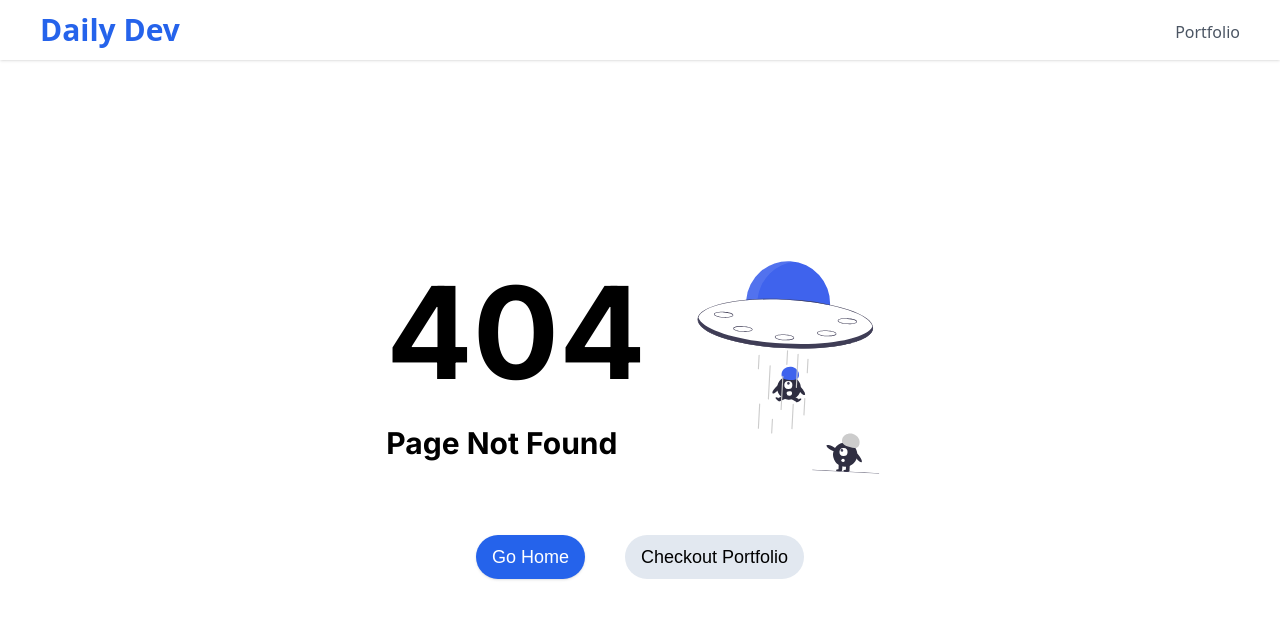
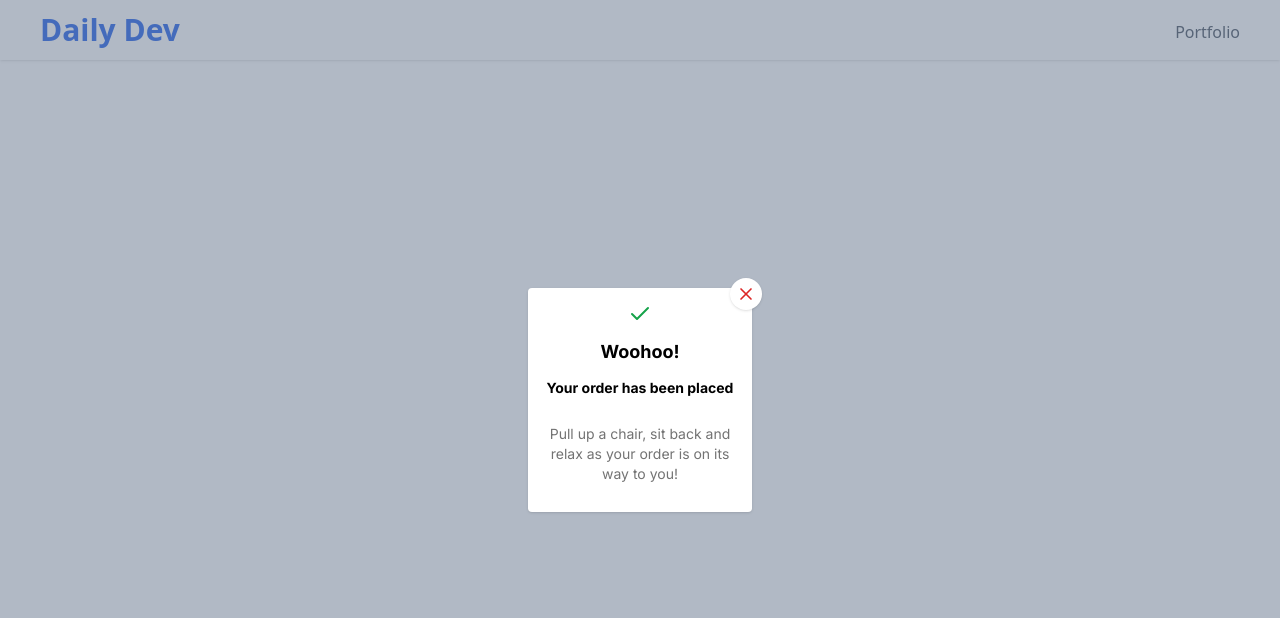
Before and after one commit to sscraigie/daily-ui, a Next.js app: page /day/11 in a window 1280 px wide. Before the commit this address had no page. Shown: the top 618 px of the page. Built offline with nearby package versions, Linux system fonts and the light colour scheme.

Commit message:
Finished day 11

```diff
--- /dev/null
+++ b/src/app/day/11/page-v0.tsx
@@ -0,0 +1,82 @@
+/**
+ * v0 by Vercel.
+ * @see https://v0.dev/t/ZABLHT4vQTu
+ */
+import { Button } from "@/components/ui/button";
+import {
+  PopoverTrigger,
+  PopoverContent,
+  Popover,
+} from "@/components/ui/popover";
+
+export default function Component() {
+  return (
+    <div className="fixed inset-0 flex items-center justify-center bg-gray-500 bg-opacity-50">
+      <Popover>
+        <PopoverTrigger asChild>
+          <Button>Place Order</Button>
+        </PopoverTrigger>
+        <PopoverContent className="relative rounded-lg bg-white p-6 shadow-lg dark:bg-gray-800">
+          <div className="absolute right-[-10px] top-[-10px]">
+            <div>
+              <button
+                className="rounded-full bg-white p-1 text-red-500 dark:bg-gray-800 dark:text-red-400"
+                variant="ghost"
+              >
+                <XIcon className="h-6 w-6" />
+              </button>
+            </div>
+          </div>
+          <div className="flex flex-col items-center space-y-4">
+            <CheckIcon className="h-8 w-8 text-green-500 dark:text-green-400" />
+            <h2 className="text-2xl font-bold">Woohoo!</h2>
+            <h3 className="text-lg font-bold">Your order has been placed</h3>
+            <p className="text-center text-gray-500 dark:text-gray-400">
+              Pull up a chair, sit back and relax as your order is on its way to
+              you!
+            </p>
+          </div>
+        </PopoverContent>
+      </Popover>
+    </div>
+  );
+}
+
+function CheckIcon(props: { className: string }) {
+  return (
+    <svg
+      {...props}
+      xmlns="http://www.w3.org/2000/svg"
+      width="24"
+      height="24"
+      viewBox="0 0 24 24"
+      fill="none"
+      stroke="currentColor"
+      strokeWidth="2"
+      strokeLinecap="round"
+      strokeLinejoin="round"
+    >
+      <polyline points="20 6 9 17 4 12" />
+    </svg>
+  );
+}
+
+function XIcon(props: { className: string }) {
+  return (
+    <svg
+      {...props}
+      xmlns="http://www.w3.org/2000/svg"
+      width="24"
+      height="24"
+      viewBox="0 0 24 24"
+      fill="none"
+      stroke="currentColor"
+      strokeWidth="2"
+      strokeLinecap="round"
+      strokeLinejoin="round"
+    >
+      <path d="M18 6 6 18" />
+      <path d="m6 6 12 12" />
+    </svg>
+  );
+}
--- /dev/null
+++ b/src/app/day/11/page.tsx
@@ -0,0 +1,110 @@
+"use client";
+import Motion from "@/components/Motion";
+import React, { useState } from "react";
+
+// const Popup = (props: {
+//   open: boolean;
+//   setOpen: React.Dispatch<React.SetStateAction<boolean>>;
+// }) => {
+//   return (
+//     <div className="flex h-52 w-52 flex-col items-center justify-center gap-3 rounded bg-white p-2 text-center shadow">
+//       <div className="absolute right-[-10px] top-[-10px]">
+//         <button
+//           onClick={() => {
+//             props.setOpen(!open);
+//           }}
+//           className="rounded-full border-none text-red-600 shadow"
+//         >
+//           <XIcon />
+//         </button>
+//       </div>
+//       <CheckIcon className="text-green-600" />
+//       <b className="text-lg">Woohoo!</b>
+//       <b className="text-sm">Your order has been placed</b>
+//       <p className="text-sm text-neutral-500">
+//         Pull up a chair, sit back and relax as your order is on its way to you!
+//       </p>
+//     </div>
+//   );
+// };
+
+const Page = () => {
+  const [open, setOpen] = useState<boolean>(true);
+  return (
+    <div className="flex h-full w-full items-center justify-center">
+      <button
+        onClick={() => setOpen(!open)}
+        className="rounded-lg bg-neutral-900 p-2 px-4 text-lg text-white  hover:scale-105 hover:bg-neutral-700"
+      >
+        Place Order
+      </button>
+      {open && (
+        <Motion
+          duration={0.25}
+          className="absolute top-0 z-10 flex h-full w-full items-center justify-center  bg-slate-500 bg-opacity-50 transition-all ease-in-out"
+        >
+          <div className="relative flex h-52 w-52 flex-col items-center justify-center gap-3 rounded bg-white p-2 text-center shadow">
+            <div className="absolute right-[-10px] top-[-10px]">
+              <button
+                onClick={() => {
+                  setOpen(!open);
+                }}
+                className="flex h-8 w-8 items-center justify-center rounded-full border-none bg-white text-red-600 shadow"
+              >
+                <XIcon />
+              </button>
+            </div>
+            <CheckIcon className="text-green-600" />
+            <b className="text-lg">Woohoo!</b>
+            <b className="text-sm">Your order has been placed</b>
+            <p className="text-sm text-neutral-500">
+              Pull up a chair, sit back and relax as your order is on its way to
+              you!
+            </p>
+          </div>
+        </Motion>
+      )}
+    </div>
+  );
+};
+
+function CheckIcon(props: { className?: string }) {
+  return (
+    <svg
+      {...props}
+      xmlns="http://www.w3.org/2000/svg"
+      width="24"
+      height="24"
+      viewBox="0 0 24 24"
+      fill="none"
+      stroke="currentColor"
+      strokeWidth="2"
+      strokeLinecap="round"
+      strokeLinejoin="round"
+    >
+      <polyline points="20 6 9 17 4 12" />
+    </svg>
+  );
+}
+
+function XIcon(props: { className?: string }) {
+  return (
+    <svg
+      {...props}
+      xmlns="http://www.w3.org/2000/svg"
+      width="24"
+      height="24"
+      viewBox="0 0 24 24"
+      fill="none"
+      stroke="currentColor"
+      strokeWidth="2"
+      strokeLinecap="round"
+      strokeLinejoin="round"
+    >
+      <path d="M18 6 6 18" />
+      <path d="m6 6 12 12" />
+    </svg>
+  );
+}
+
+export default Page;
--- a/src/app/portfolio/page.tsx
+++ b/src/app/portfolio/page.tsx
@@ -9,6 +9,7 @@ const DAYS = [
   { day: 5, title: "App Icon" },
   { day: 6, title: "User Profile" },
   { day: 8, title: "404 Page" },
+  { day: 11, title: "Flash Message" },
   { day: 45, title: "InfoCard" },
 ];
 
--- a/src/components/Motion.tsx
+++ b/src/components/Motion.tsx
@@ -32,6 +32,7 @@ export const Motion = ({
   animateOnce = false,
   children,
   className,
+  onClick,
 }: {
   xChange?: number;
   yChange?: number;
@@ -41,11 +42,15 @@ export const Motion = ({
   animateOnce?: boolean;
   children: React.ReactNode;
   className?: string;
+  onClick?: () => any;
 }) => {
   const [ref, inView] = useInView();
 
   return (
     <motion.div
+      onClick={() => {
+        onClick && onClick();
+      }}
       ref={ref}
       className={className}
       initial={"hidden"}
```
Also changed, not shown: public/11.png (added), public/8.png (added).
